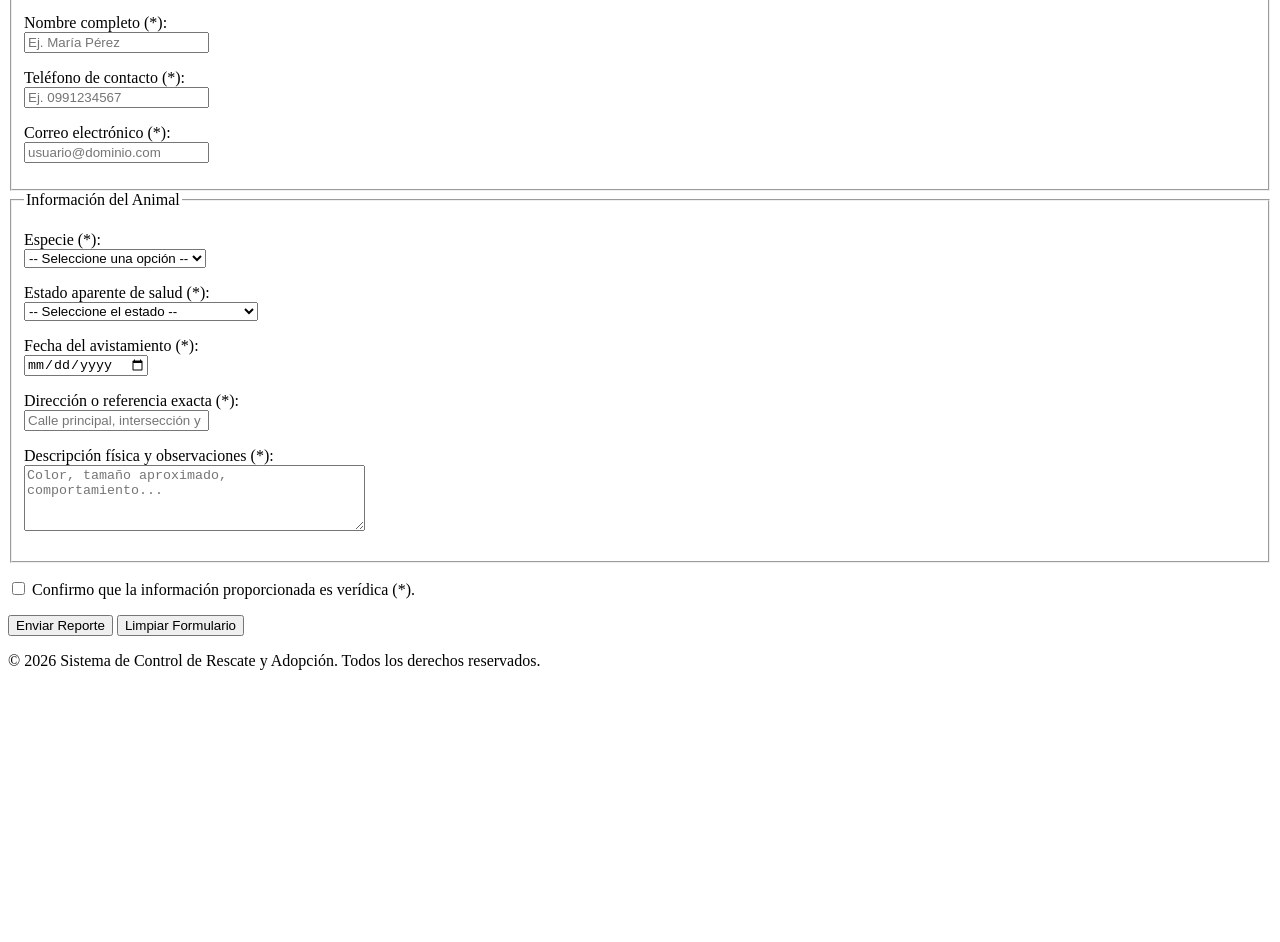
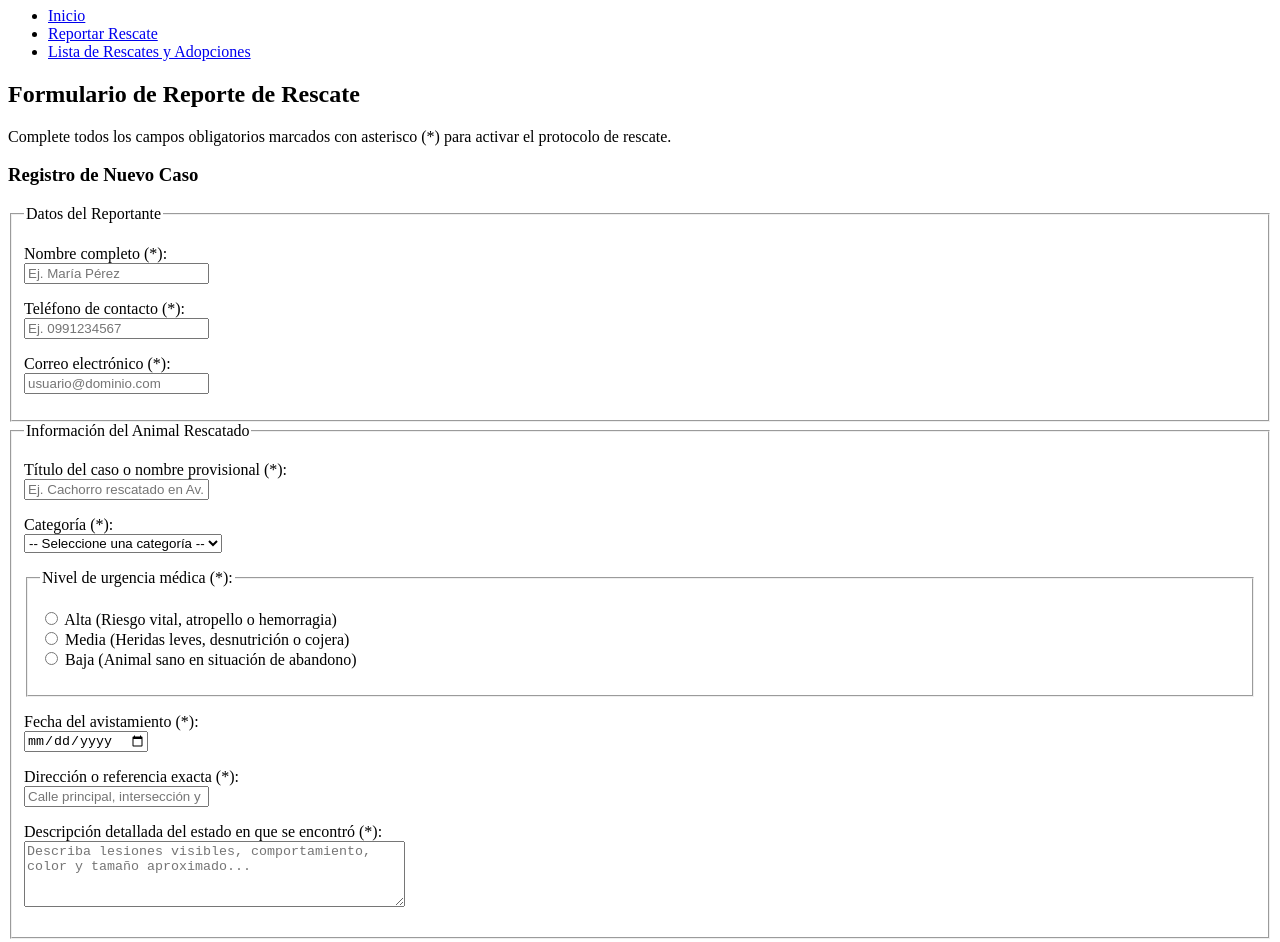
Before and after one commit to jcedeno7400-ops/sistema-rescate-adopcion-animal, a plain HTML site: page reportar.html in a window 1280 px wide. Shown: the part 260-1202 px from the top of the page. Before the commit the page ends 946 px from the top, so only its background shows below. Drawn offline with Linux system fonts and the light colour scheme.

Commit message:
feat: completar campos de formulario, logo y semantica HTML5

```diff
--- a/reportar.html
+++ b/reportar.html
@@ -8,8 +8,8 @@
     <title>Reportar Rescate | Control de Rescate y Adopción</title>
 </head>
 <body>
-
     <header>
+    <img src="assets/img/imgen1.jpg" alt="Logo del Sistema de Rescate Animal" width="320" height="175">
     <h1>Sistema de Control de Rescate y Adopción Animal</h1>
         <nav aria-label="Navegación principal">
             <ul>
@@ -19,88 +19,81 @@
             </ul>
         </nav>
     </header>
-
     <main>
         <section aria-labelledby="titulo-formulario">
             <h2 id="titulo-formulario">Formulario de Reporte de Rescate</h2>
             <p>Complete todos los campos obligatorios marcados con asterisco (*) para activar el protocolo de rescate.</p>
-
+            <article>
+                <h3>Registro de Nuevo Caso</h3>
                 <form action="rescates.html" method="get">
                     <fieldset>
                         <legend>Datos del Reportante</legend>
-
                         <p>
                             <label for="nombre-reportante">Nombre completo (*):</label><br>
                             <input type="text" id="nombre-reportante" name="nombre_reportante" required minlength="3" maxlength="80" placeholder="Ej. María Pérez">
                         </p>
-
                         <p>
                             <label for="telefono-reportante">Teléfono de contacto (*):</label><br>
                             <input type="tel" id="telefono-reportante" name="telefono_reportante" required pattern="[0-9]{10}" title="Ingrese un número de 10 dígitos" placeholder="Ej. 0991234567">
                         </p>
-
                         <p>
                             <label for="correo-reportante">Correo electrónico (*):</label><br>
                             <input type="email" id="correo-reportante" name="correo_reportante" required placeholder="usuario@dominio.com">
                         </p>
                     </fieldset>
-
                     <fieldset>
-                    <legend>Información del Animal</legend>
-
+                        <legend>Información del Animal Rescatado</legend>
                         <p>
-                        <label for="especie">Especie (*):</label><br>
-                        <select id="especie" name="especie" required>
-                            <option value="">-- Seleccione una opción --</option>
-                            <option value="canino">Canino (Perro)</option>
-                            <option value="felino">Felino (Gato)</option>
-                            <option value="ave">Ave</option>
-                            <option value="otro">Otro</option>
+                            <label for="titulo-caso">Título del caso o nombre provisional (*):</label><br>
+                            <input type="text" id="titulo-caso" name="titulo_caso" required minlength="3" maxlength="100" placeholder="Ej. Cachorro rescatado en Av. Universitaria / Firulais">
+                        </p>
+                        <p>
+                            <label for="categoria">Categoría (*):</label><br>
+                            <select id="categoria" name="categoria" required>
+                                <option value="">-- Seleccione una categoría --</option>
+                                <option value="Perros">Perros</option>
+                                <option value="Gatos">Gatos</option>
+                                <option value="Fauna Silvestre">Fauna Silvestre</option>
                             </select>
                         </p>
-
+                        <fieldset>
+                            <legend>Nivel de urgencia médica (*):</legend>
                             <p>
-                        <label for="estado-salud">Estado aparente de salud (*):</label><br>
-                        <select id="estado-salud" name="estado_salud" required>
-                            <option value="">-- Seleccione el estado --</option>
-                            <option value="critico">Crítico (Herido / Atropellado)</option>
-                            <option value="desnutrido">Desnutrición o enfermedad leve</option>
-                            <option value="sano">Aparentemente sano (Abandonado)</option>
-                        </select>
+                                <input type="radio" id="urgencia-alta" name="urgencia" value="Alta" required>
+                                <label for="urgencia-alta">Alta (Riesgo vital, atropello o hemorragia)</label><br>
+                                <input type="radio" id="urgencia-media" name="urgencia" value="Media">
+                                <label for="urgencia-media">Media (Heridas leves, desnutrición o cojera)</label><br>
+                                <input type="radio" id="urgencia-baja" name="urgencia" value="Baja">
+                                <label for="urgencia-baja">Baja (Animal sano en situación de abandono)</label>
                             </p>
-
+                        </fieldset>
                         <p>
                             <label for="fecha-avistamiento">Fecha del avistamiento (*):</label><br>
                             <input type="date" id="fecha-avistamiento" name="fecha_avistamiento" required>
                         </p>
-
                         <p>
                             <label for="ubicacion">Dirección o referencia exacta (*):</label><br>
                             <input type="text" id="ubicacion" name="ubicacion" required minlength="5" maxlength="150" placeholder="Calle principal, intersección y referencia">
                         </p>
-
                         <p>
-                        <label for="descripcion">Descripción física y observaciones (*):</label><br>
-                        <textarea id="descripcion" name="descripcion" rows="4" cols="40" required minlength="10" placeholder="Color, tamaño aproximado, comportamiento..."></textarea>
+                            <label for="descripcion">Descripción detallada del estado en que se encontró (*):</label><br>
+                            <textarea id="descripcion" name="descripcion" rows="4" cols="45" required minlength="10" placeholder="Describa lesiones visibles, comportamiento, color y tamaño aproximado..."></textarea>
                         </p>
                     </fieldset>
-
                     <p>
                         <input type="checkbox" id="confirmacion" name="confirmacion" required>
                         <label for="confirmacion">Confirmo que la información proporcionada es verídica (*).</label>
                     </p>
-
                     <p>
                         <button type="submit">Enviar Reporte</button>
                         <button type="reset">Limpiar Formulario</button>
                     </p>
                 </form>
+            </article>
         </section>
     </main>
-
     <footer>
         <p>&copy; 2026 Sistema de Control de Rescate y Adopción. Todos los derechos reservados.</p>
     </footer>
-
 </body>
 </html>
```
Also changed, not shown: index.html (+1 -9 lines), rescates.html (+21 -14 lines), assets/img/descarga.jpg (added), assets/img/imgen1.jpg (added), assets/img/logo.png (added). Lines whose indentation alone changed are shown as unchanged.
